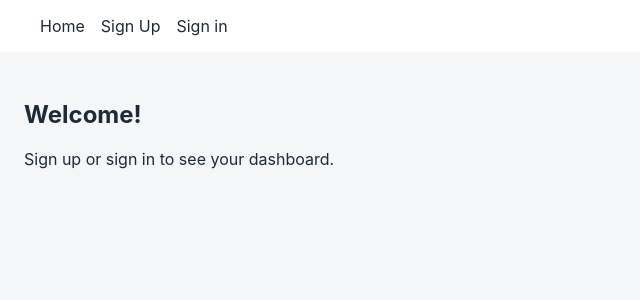
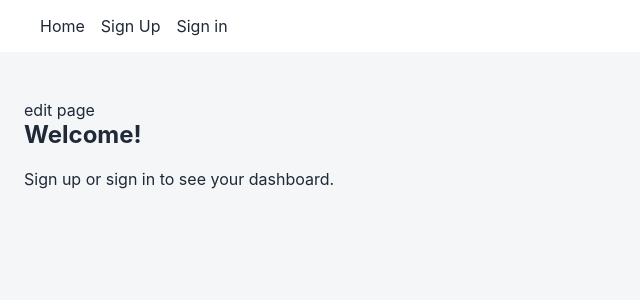
Before and after one commit to fadhel-s-hashem/Medi-App-frontend, a React (Vite) app: page / in a window 1280 px wide. Shown: the top 300 px of the page, without its empty margins (0-640 px from the left). Built offline with nearby package versions, Linux system fonts and the light colour scheme; no server answers.

Commit message:
handel update and edit page

```diff
--- a/src/App.jsx
+++ b/src/App.jsx
@@ -16,6 +16,7 @@ import PatientList from './pages/PatientList';
 import PatientRedetail from './pages/PatientRedetail';
 import Scheduels from './pages/Scheduels';
 import NewScheduel from './pages/NewScheduel';
+import EditSchedule from './pages/EditSchedule';
 
 const getUserFromToken = () => {
   const token = localStorage.getItem('token')
@@ -89,12 +90,24 @@ const handleUpdatePatient = async (patientId, formData) => {
 
 }
 
+const handleUpdateSchedule = async (scheduleId, formData) => {
+
+    console.log('scheduleId: ', scheduleId)
+    console.log('formData: ', formData)
+    const updatedSchedule = await scheduleService.updateSchedule(scheduleId, formData)
+    const updatedSchedules = schedules.map((schedule) => {
+      return schedule._id === scheduleId ? updatedSchedule : schedule
+    })
+
+    setSchedules(updatedSchedules)
+  }
+
 
   return (
     <div>
       <Nav user={user} setUser={setUser}/>
       <main className="app-main">
-
+      <EditSchedule/>
       <Routes>
 
       // if there is user signed go to dashboard else to landing
--- /dev/null
+++ b/src/pages/EditSchedule.jsx
@@ -0,0 +1,15 @@
+import { useState, useEffect } from 'react'
+import { useNavigate, useParams } from 'react-router'
+import * as scheduleService from '../services/schedules'
+
+const EditSchedule = (props) => {
+
+    return(
+        <main>
+            edit page
+        </main>
+    )
+}
+
+
+export default EditSchedule
```
